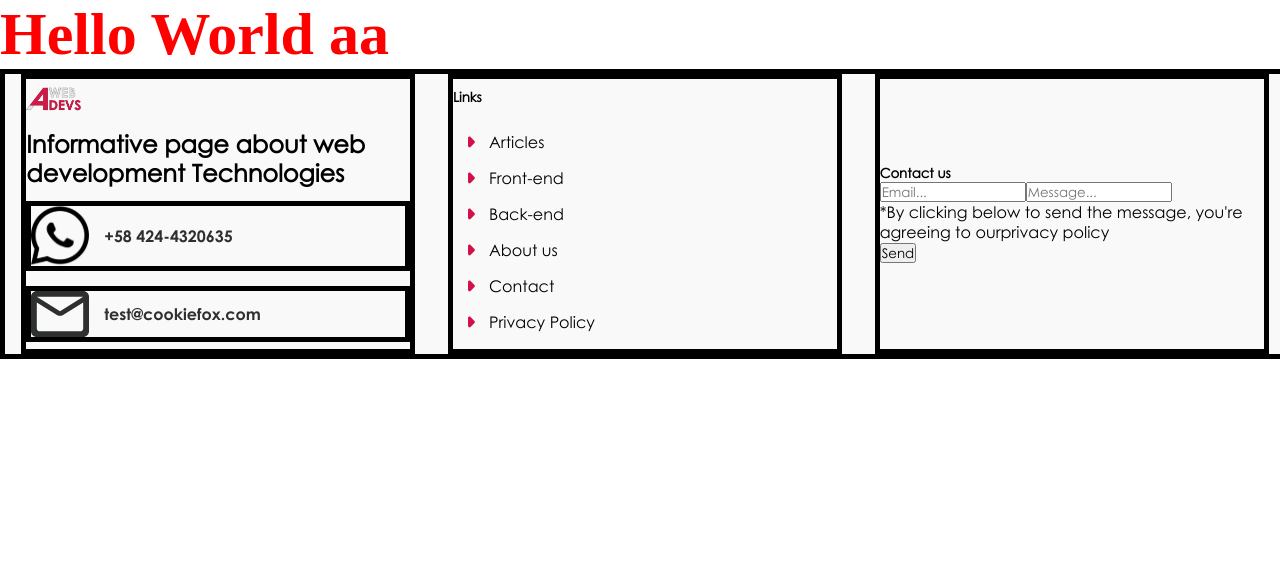
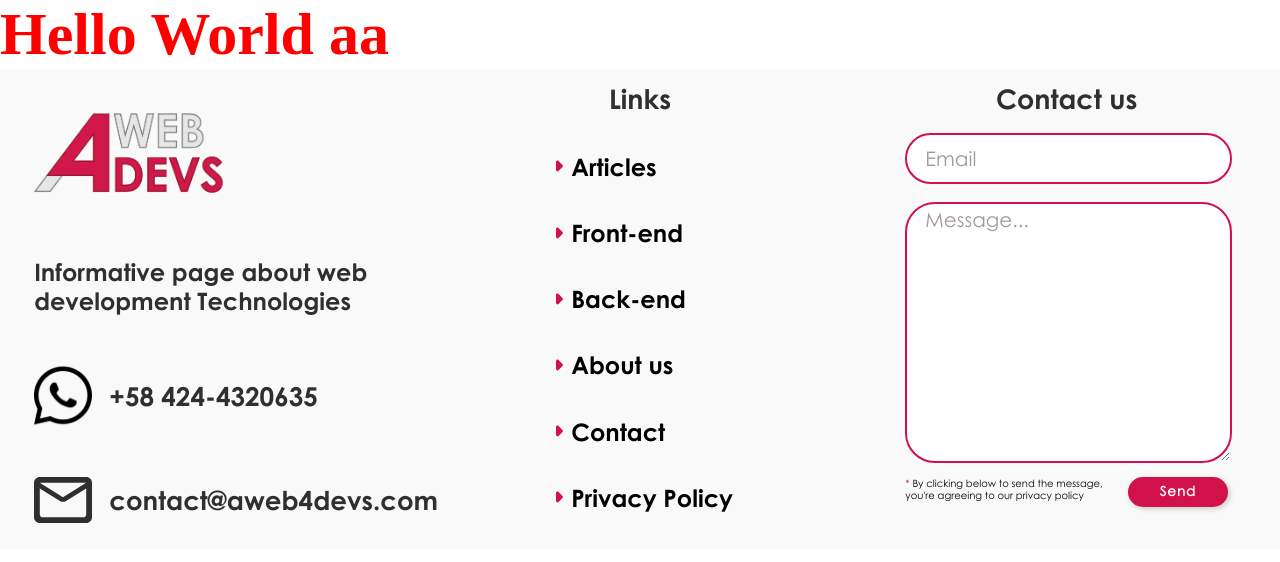
Before and after one commit to wilfredo-loreto/aWeb4Devs, a Next.js app: page / in a window 1280 px wide. Shown: the top 562 px of the page. Built offline with nearby package versions, Linux system fonts and the light colour scheme.

Commit message:
ending version of footer. A lot of changes. Almost finished, Not commented already

```diff
--- a/components/Footer.js
+++ b/components/Footer.js
@@ -10,83 +10,87 @@ export default function Footer() {
         </h2>
         <a href="#" target="_blank">
           <div className={styles.whatsapp}>
-            <img className={styles.footericon}src="/img/whatsapp.svg" />
+            <img className={styles.footericon} src="/img/whatsapp.svg" />
             <span>+58 424-4320635</span>
           </div>
         </a>
         <a href="#" target="_blank">
           <div className={styles.email}>
-            <img className={styles.footericon}src="/img/email.svg" />
-            <span>test@cookiefox.com</span>
+            <img className={styles.footericon} src="/img/email.svg" />
+            <span>
+              contact@<span className={styles.break}> </span>aweb4devs.com
+            </span>
           </div>
         </a>
       </div>
-      <div className={styles.colcontainer}>
-        <h5>Links</h5>
+      <div className={[styles.colcontainer, styles.cont2].join(" ")}>
+        <h5 className={styles.titles}>Links</h5>
         <ul className={styles.linklist}>
           <li>
-
             <div className={styles.rowcontainer}>
               <img src="/img/listarrow.svg" />
               <span>Articles</span>
             </div>
-
           </li>
           <li>
-
             <div className={styles.rowcontainer}>
               <img src="/img/listarrow.svg" />
               <span>Front-end</span>
             </div>
-
           </li>
           <li>
-
             <div className={styles.rowcontainer}>
               <img src="/img/listarrow.svg" />
               <span>Back-end</span>
             </div>
-
           </li>
           <li>
-
             <div className={styles.rowcontainer}>
               <img src="/img/listarrow.svg" />
               <span>About us</span>
             </div>
-
           </li>
           <li>
-
             <div className={styles.rowcontainer}>
               <img src="/img/listarrow.svg" />
               <span>Contact</span>
             </div>
-
           </li>
           <li>
-
             <div className={styles.rowcontainer}>
               <img src="/img/listarrow.svg" />
               <span>Privacy Policy</span>
             </div>
-
           </li>
         </ul>
       </div>
 
-      <div className={styles.colcontainer}>
+      <div className={[styles.colcontainer].join(" ")}>
         <form action="">
-          <h5>Contact us</h5>
-          <input type="email" placeholder="Email..." />
-          <input type="text" placeholder="Message..." />
-          <div className="rowcontainer">
+          <h5 className={styles.titles}>Contact us</h5>
+          <div className={styles.fieldscontainer}>
+            <input
+              className={styles.emailfield}
+              type="email"
+              placeholder="Email"
+            />
+            <textarea
+              className={styles.messagefield}
+              placeholder="Message..."
+              rows="5"
+            />
+          </div>
+          <div className={styles.rowcontainer}>
+            <div className={styles.advice}>
               <p>
-              <span>*</span>
+                <span>* </span>
                 By clicking below to send the message, you're agreeing to our
-              <a>privacy policy</a>
+                <a> privacy policy</a>
               </p>
+            </div>
+            <div className={styles.sendbutton}>
               <button type="submit">Send</button>
+            </div>
           </div>
         </form>
       </div>
--- a/components/Footer.module.scss
+++ b/components/Footer.module.scss
@@ -1,60 +1,265 @@
-@import './../styles/global.scss';
+@import "./../styles/global.scss";
 
-.maincontainer{
-    @include test();
+.maincontainer {
   display: flex;
   flex-flow: row nowrap;
   justify-content: space-around;
   width: 100%;
-    height: 35vh;
+  min-height: 60vh;
   background-color: $white;
-
+  .colcontainer {
+    display: flex;
+    flex-flow: column nowrap;
+    justify-content: space-around;
+    margin-top: 1%;
+    width: 28%;
+  }
+  .rowcontainer {
+    display: flex;
+    flex-flow: row nowrap;
+    align-items: center;
+  }
 }
 
-.footericon{
-    color:$black;
+.footericon {
+  color: $black;
   margin-right: 4%;
 }
 
+.logo {
+  width: 45%;
+  min-width: 200px;
+}
 
-.colcontainer{
-    display:flex;
+.linklist {
+  list-style-type: none;
+  margin: auto;
+  display: flex;
   flex-flow: column nowrap;
   justify-content: space-around;
-    width: 30%;
-    @include test();
+
+  height: 85%;
 }
 
-
-.rowcontainer{
-    display:flex;
-    flex-flow: row nowrap;
-    align-items: center;
+.titles {
+  text-align: center;
+  font-family: "CenturyBold";
+  color: $black;
+  font-size: 27px;
 }
 
-
-.logo{
-    width: 15%;
+.informativetext {
+  font-size: 24px;
+  font-family: "CenturyBold";
+  color: $black;
+  width: 120%;
 }
 
-.linklist{
-    list-style-type:none;
+li {
+  span {
+    font-family: "CenturyBold";
+    font-size: 24px;
+    margin-left: -3%;
   }
-
-.informativetext{
-    font-size: 24px;
 }
-
-.whatsapp, .email{
-    display:flex;
+.whatsapp,
+.email {
+  display: flex;
   flex-flow: row nowrap;
   cursor: pointer;
   align-items: center;
   justify-content: flex-start;
-    @include test();
-    span{
-        color:$black;
-        font-family: 'CenturyBold';
+  width: 120%;
+
+  span {
+    color: $black;
+    font-size: 26px;
+    font-family: "CenturyBold";
     font-weight: bold;
   }
 }
+
+.break {
+  display: none;
+}
+
+form {
+  width: 100%;
+  height: 100%;
+  display: flex;
+  flex-flow: column nowrap;
+  justify-content: space-between;
+  input,
+  textarea {
+    border: solid 2px $crimson;
+    border-radius: 30px;
+    padding-left: 5%;
+    padding-right: 5%;
+    overflow: hidden;
+    width: 80%;
+    margin-top: 5%;
+    font-size: 20px;
+
+    &:focus {
+      outline: none;
+    }
+    &::placeholder {
+      font-weight: normal;
+      color: #a39999;
+    }
+  }
+  .fieldscontainer {
+    display: flex;
+    flex-flow: column nowrap;
+    width: 100%;
+    height: 100%;
+    justify-content: flex-start;
+    padding-left: 5%;
+    padding-right: 5%;
+    .emailfield {
+      min-height: 13%;
+    }
+    .messagefield {
+      padding-top: 1%;
+      min-height: 70%;
+    }
+  }
+  .rowcontainer {
+    display: flex;
+    flex-flow: row nowrap;
+    justify-content: space-around;
+    align-items: flex-start !important;
+    height: 20%;
+    padding-left: 5%;
+    padding-right: 5%;
+
+    .advice {
+      p {
+        font-size: 10px;
+        span {
+          color: $crimson;
+        }
+      }
+    }
+
+    button {
+      border: none;
+      color: white;
+      font-family: "Century";
+      font-weight: 600;
+      background-color: #d11149;
+      box-shadow: 2px 2px 5px rgba(68, 68, 68, 0.25);
+      border-radius: 30px;
+      min-width: 100px;
+      min-height: 30px;
+      line-height: 25px;
+      letter-spacing: 1px;
+    }
+  }
+}
+
+$breakpoint-mobile: 576px;
+$breakpoint-form-advice: 1012px;
+$breakpoint-aweb4devs-email-text: 1100px;
+$breakpoint-hidden-email-number-texts: 400px;
+$breakpoint-change-font-size:826px;
+
+@media (max-width: $breakpoint-mobile) {
+  .maincontainer {
+    display: flex;
+    flex-flow: column nowrap;
+    justify-content: space-between;
+    align-items: center;
+    height: 170vh;
+  .informativetext{
+      text-align: center;
+  }
+    .colcontainer{
+    width: 70%;
+    height: 30%;
+    align-items: center;
+
+    }
+  }
+  .logo{
+      min-width: 100px;
+  }
+  .whatsapp,.email{
+      display: flex;
+      flex-flow: column;
+      align-items: center;
+      margin-right: 15% 0px;
+
+  }
+  .break{
+      display: none !important;
+  }
+  .linklist{
+      padding-left: 0;
+  }
+  form {
+    .emailfield{
+        height: 50px;
+    }
+    .rowcontainer {
+      margin-top: 15px;
+      display: flex;
+      flex-flow: column-reverse nowrap;
+    }
+  }
+}
+
+@media screen and (max-width:$breakpoint-aweb4devs-email-text){
+  .break {
+    display: block;
+  }
+}
+
+@media screen and (max-width:$breakpoint-hidden-email-number-texts){
+    .whatsapp , .email{
+        span{
+            display: none;
+        }
+    }
+  }
+
+
+
+@media (max-width: $breakpoint-change-font-size) {
+  .linklist {
+    padding-left: 15%;
+    span {
+      font-size: 20px;
+    }
+  }
+
+  .whatsapp,
+  .email {
+    span {
+      font-size: 20px;
+    }
+  }
+  .informativetext {
+    font-size: 20px;
+  }
+  input,
+  textarea {
+    font-size: 18px;
+  }
+}
+
+@media (max-width: $breakpoint-form-advice) {
+  form {
+    .rowcontainer {
+      display: flex !important;
+      flex-flow: column nowrap !important;
+      align-items: flex-end !important;
+      justify-content: space-between !important;
+    }
+    .advice {
+      p {
+        width: 100%;
+      }
+    }
+  }
+}
```
Lines whose indentation alone changed are shown as unchanged.
